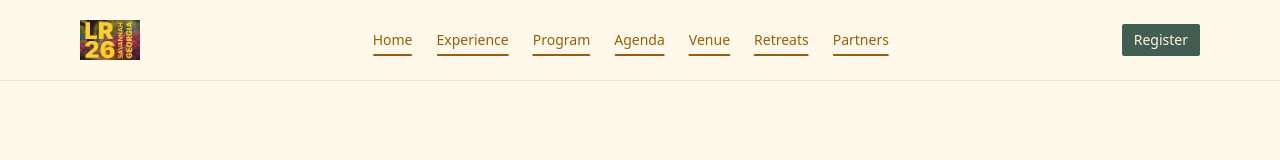
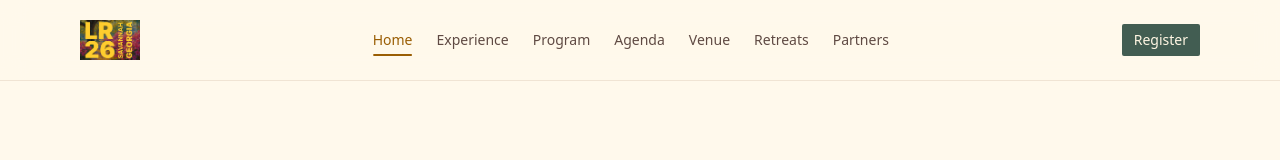
Before and after one commit to enzo-prism/leadership-retreat, a Next.js app: page / in a window 1280 px wide. Shown: the top 160 px of the page. Built offline with nearby package versions, Linux system fonts and the light colour scheme.

Commit message:
Fix nav active logic so homepage hover animation works

```diff
--- a/components/site-header.tsx
+++ b/components/site-header.tsx
@@ -18,22 +18,36 @@ const navItems = [
   { label: "Partners", href: "/#partners" },
 ]
 
-function isLinkActive(pathname: string, href: string) {
+function isLinkActive(pathname: string, hash: string, href: string) {
   if (href === "/") {
-    return pathname === "/"
+    return pathname === "/" && (hash === "" || hash === "#")
   }
   if (href.startsWith("/#")) {
-    return pathname === "/"
+    if (pathname !== "/") return false
+    const targetHash = href.replace("/#", "#")
+    return hash === targetHash
   }
   return pathname === href
 }
 
 export function SiteHeader() {
   const pathname = usePathname()
+  const [hash, setHash] = useState("")
   const [open, setOpen] = useState(false)
 
   useEffect(() => {
     setOpen(false)
+  }, [pathname])
+
+  useEffect(() => {
+    const updateHash = () => setHash(window.location.hash || "")
+    updateHash()
+    window.addEventListener("hashchange", updateHash)
+    return () => window.removeEventListener("hashchange", updateHash)
+  }, [])
+
+  useEffect(() => {
+    setHash(window.location.hash || "")
   }, [pathname])
 
   return (
@@ -50,7 +64,7 @@ export function SiteHeader() {
                   key={item.href}
                   href={item.href}
                   className={`relative transition-[color,letter-spacing] duration-200 after:absolute after:left-1/2 after:bottom-[-6px] after:h-[2px] after:w-0 after:-translate-x-1/2 after:rounded-full after:bg-accent after:opacity-0 after:transition-all after:duration-200 ${
-                isLinkActive(pathname, item.href)
+                isLinkActive(pathname, hash, item.href)
                   ? "text-accent after:w-full after:opacity-100"
                   : "text-muted-foreground hover:text-foreground hover:tracking-[0.08em] hover:after:w-full hover:after:opacity-100 focus-visible:text-foreground focus-visible:after:w-full focus-visible:after:opacity-100"
               }`}
```
Lines whose indentation alone changed are shown as unchanged.
